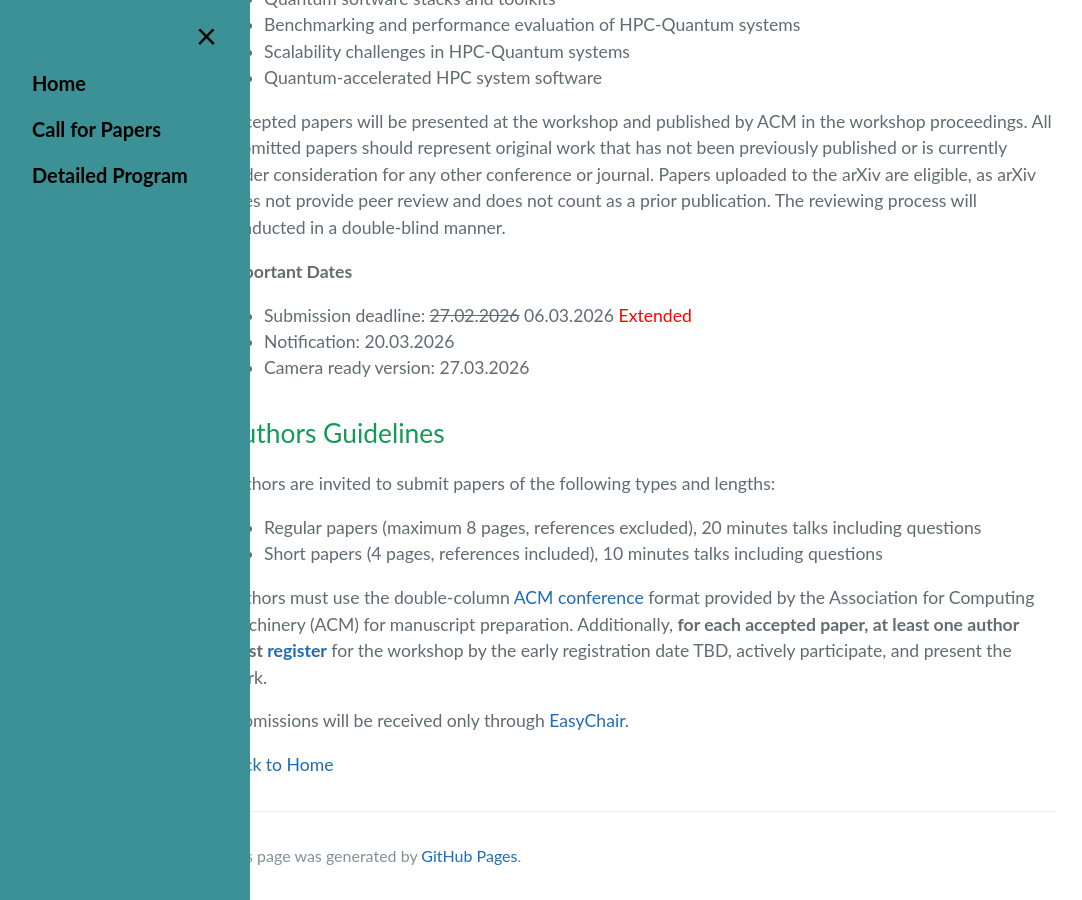
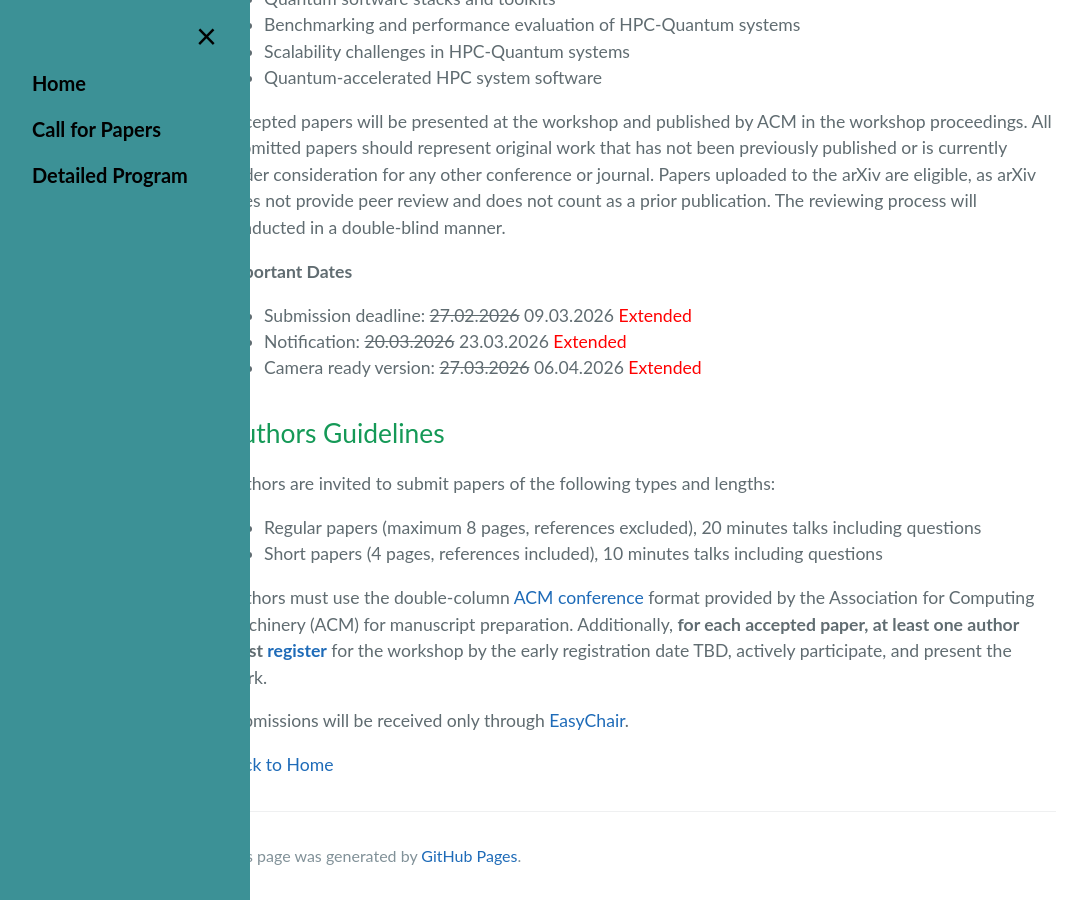
Before and after one commit to HPQCI/HPQCI.github.io, a Jekyll site: the page built from cfp.md, in a window 1280 px wide and 900 px high, scrolled down 765 px. Shown: the whole window, without its empty margins (0-1082 px from the left). Built offline with Jekyll 4.4.1, drawn with Linux system fonts in a browser that asks for light colours.

Commit message:
Adjusted to match other deadlines

```diff
--- a/cfp.md
+++ b/cfp.md
@@ -21,9 +21,9 @@ The integration of QC into HPC centers has become a topic of increasing interest
 Accepted papers will be presented at the workshop and published by ACM in the workshop proceedings. All submitted papers should represent original work that has not been previously published or is currently under consideration for any other conference or journal. Papers uploaded to the arXiv are eligible, as arXiv does not provide peer review and does not count as a prior publication. The reviewing process will conducted in a double-blind manner.
 
 **Important Dates**
-*	Submission deadline: ~~27.02.2026~~ 06.03.2026 <font color="red">Extended</font>
-*	Notification: 20.03.2026
-*	Camera ready version: 27.03.2026
+*	Submission deadline: ~~27.02.2026~~ 09.03.2026 <font color="red">Extended</font>
+*	Notification: ~~20.03.2026~~ 23.03.2026 <font color="red">Extended</font>
+*	Camera ready version: ~~27.03.2026~~ 06.04.2026 <font color="red">Extended</font>
 
 ## Authors Guidelines
 
```
